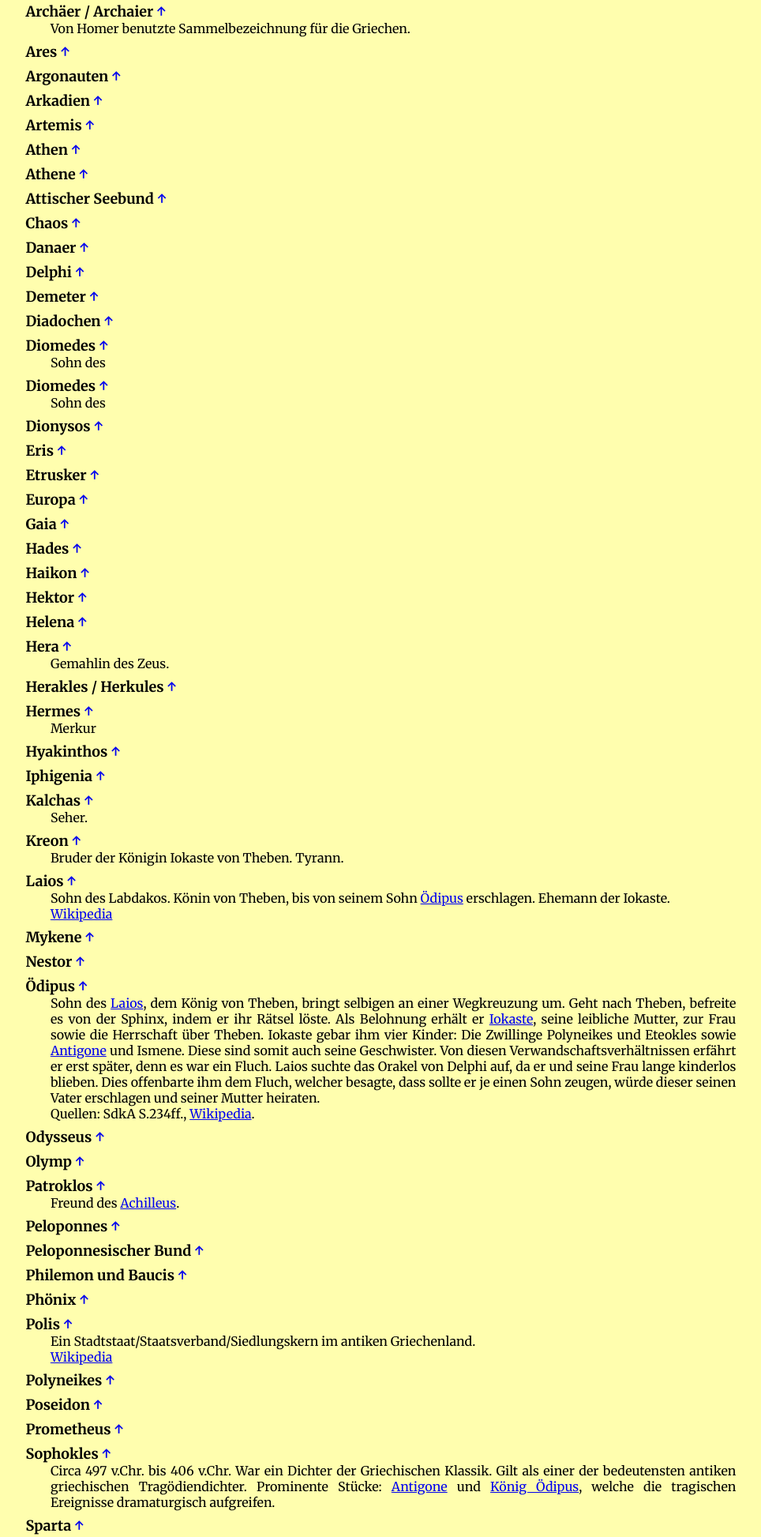
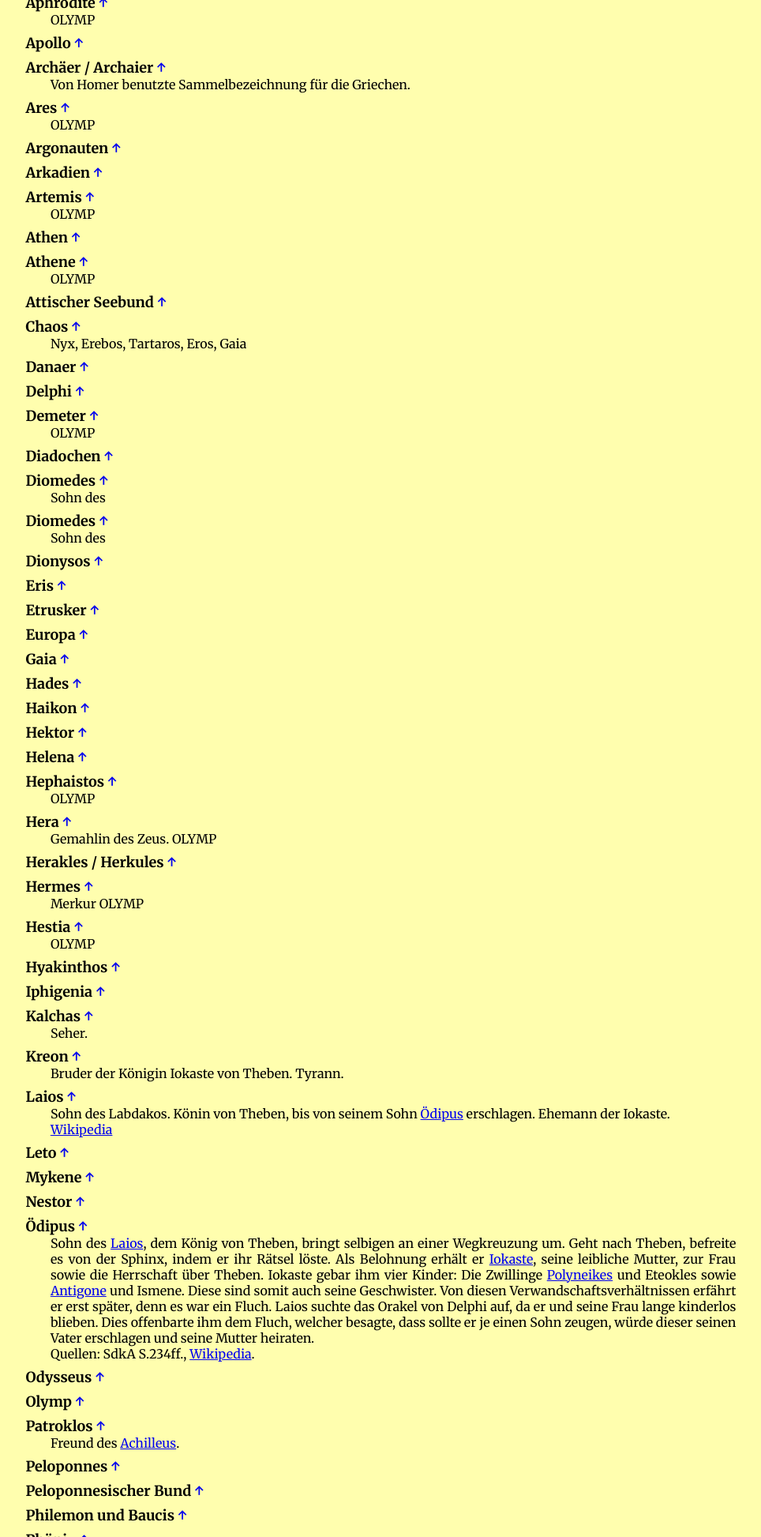
Before and after one commit to hyphenc/griechenglossar, a plain HTML site: page index.html in a window 1280 px wide. Shown: the part 854-2800 px from the top of the page at 79% size, without its empty margins (6-970 px from the left). Drawn offline with Linux system fonts and the light colour scheme.

Commit message:
move inline css to <head>, add more terms

```diff
--- a/index.html
+++ b/index.html
@@ -37,6 +37,12 @@ dd {
 a, a:visited, a:hover, a:active {
 	color: #0000ee;
 }
+dt > a:nth-child(1) {
+	color: black !important;
+}
+dt > a {
+	text-decoration: none;
+}
 		</style>
 	</head>
 	<body>
@@ -57,132 +63,142 @@ a, a:visited, a:hover, a:active {
 		</div>
 		<hr>
 		<div id="data">
-<dt id='AchillesAchilleus'><a href='#AchillesAchilleus' style='text-decoration:none;color:black !important;'>Achilles / Achilleus </a><a href='#top' style='text-decoration:none;'>↑</a></dt>
+<dt id='AchillesAchilleus'><a href='#AchillesAchilleus'>Achilles / Achilleus </a><a href='#top'>↑</a></dt>
 <dd>Sohn des Peleus (deswegen 'der Peleiade' als Zweitname für Achilleus) und der Meeresgöttin Thetis. Bleibt endgültig sterblich als seine Mutter den Versuch aufgibt, das Sterbliche (von väterlicherseits) zu vertilgen. Laut Seher <a href="#Kalchas">Kalchas</a> ist er nötig, um den <a href="#TrojanischerKrieg">Trojanischen Krieg</a> zu gewinnen, zu dieser Zeit ist er neun Jahre alt. Mutter hat Bangen (dass er stirbt), entführt und versteckt ihn in Mädchenkleidern bei König Lykomedes auf Skyros. Wird heimlich Gemahl der Deïdameia. <a href="#Odysseus">Odysseus</a> und <a href="#Diomedes">Diomedes</a> werden geschickt, um ihn in den Krieg zu holen. Mithilfe einer List des Odysseus wird der Untergetauchte entlarvt. Er schließt sich mit seinem Erzieher Phönix und Freund <a href="#Patroklos">Patroklos</a> sowie 50 Schiffen dem griechischen Heer an.<br>Quelle: SdkA S. 320f.</dd>
-<dt id='Agamemnon'><a href='#Agamemnon' style='text-decoration:none;color:black !important;'>Agamemnon </a><a href='#top' style='text-decoration:none;'>↑</a></dt>
+<dt id='Agamemnon'><a href='#Agamemnon'>Agamemnon </a><a href='#top'>↑</a></dt>
 <dd></dd>
-<dt id='Ajax'><a href='#Ajax' style='text-decoration:none;color:black !important;'>Ajax </a><a href='#top' style='text-decoration:none;'>↑</a></dt>
+<dt id='Ajax'><a href='#Ajax'>Ajax </a><a href='#top'>↑</a></dt>
 <dd>Groß</dd>
-<dt id='Ajax'><a href='#Ajax' style='text-decoration:none;color:black !important;'>Ajax </a><a href='#top' style='text-decoration:none;'>↑</a></dt>
+<dt id='Ajax'><a href='#Ajax'>Ajax </a><a href='#top'>↑</a></dt>
 <dd>Klein</dd>
-<dt id='Alexander'><a href='#Alexander' style='text-decoration:none;color:black !important;'>Alexander </a><a href='#top' style='text-decoration:none;'>↑</a></dt>
+<dt id='Alexander'><a href='#Alexander'>Alexander </a><a href='#top'>↑</a></dt>
 <dd>Makedonien</dd>
-<dt id='Äneas'><a href='#Äneas' style='text-decoration:none;color:black !important;'>Äneas </a><a href='#top' style='text-decoration:none;'>↑</a></dt>
+<dt id='Alkmene'><a href='#Alkmene'>Alkmene </a><a href='#top'>↑</a></dt>
+<dd>Mutter des <a href="#HeraklesHerkules">Herakles</a></dd>
+<dt id='Äneas'><a href='#Äneas'>Äneas </a><a href='#top'>↑</a></dt>
 <dd></dd>
-<dt id='Antigone'><a href='#Antigone' style='text-decoration:none;color:black !important;'>Antigone </a><a href='#top' style='text-decoration:none;'>↑</a></dt>
+<dt id='Antigone'><a href='#Antigone'>Antigone </a><a href='#top'>↑</a></dt>
 <dd>Tochter von <a href="#Ödipus">Ödipus</a>.</dd>
-<dt id='Aphrodite'><a href='#Aphrodite' style='text-decoration:none;color:black !important;'>Aphrodite </a><a href='#top' style='text-decoration:none;'>↑</a></dt>
+<dt id='Aphrodite'><a href='#Aphrodite'>Aphrodite </a><a href='#top'>↑</a></dt>
+<dd>OLYMP</dd>
+<dt id='Apollo'><a href='#Apollo'>Apollo </a><a href='#top'>↑</a></dt>
 <dd></dd>
-<dt id='Apollo'><a href='#Apollo' style='text-decoration:none;color:black !important;'>Apollo </a><a href='#top' style='text-decoration:none;'>↑</a></dt>
+<dt id='ArchäerArchaier'><a href='#ArchäerArchaier'>Archäer / Archaier </a><a href='#top'>↑</a></dt>
+<dd>Von Homer benutzte Sammelbezeichnung für die Griechen.</dd>
+<dt id='Ares'><a href='#Ares'>Ares </a><a href='#top'>↑</a></dt>
+<dd>OLYMP</dd>
+<dt id='Argonauten'><a href='#Argonauten'>Argonauten </a><a href='#top'>↑</a></dt>
 <dd></dd>
-<dt id='ArchäerArchaier'><a href='#ArchäerArchaier' style='text-decoration:none;color:black !important;'>Archäer / Archaier </a><a href='#top' style='text-decoration:none;'>↑</a></dt>
-<dd>Von Homer benutzte Sammelbezeichnung für die Griechen.</dd>
-<dt id='Ares'><a href='#Ares' style='text-decoration:none;color:black !important;'>Ares </a><a href='#top' style='text-decoration:none;'>↑</a></dt>
+<dt id='Arkadien'><a href='#Arkadien'>Arkadien </a><a href='#top'>↑</a></dt>
 <dd></dd>
-<dt id='Argonauten'><a href='#Argonauten' style='text-decoration:none;color:black !important;'>Argonauten </a><a href='#top' style='text-decoration:none;'>↑</a></dt>
+<dt id='Artemis'><a href='#Artemis'>Artemis </a><a href='#top'>↑</a></dt>
+<dd>OLYMP</dd>
+<dt id='Athen'><a href='#Athen'>Athen </a><a href='#top'>↑</a></dt>
 <dd></dd>
-<dt id='Arkadien'><a href='#Arkadien' style='text-decoration:none;color:black !important;'>Arkadien </a><a href='#top' style='text-decoration:none;'>↑</a></dt>
+<dt id='Athene'><a href='#Athene'>Athene </a><a href='#top'>↑</a></dt>
+<dd>OLYMP</dd>
+<dt id='AttischerSeebund'><a href='#AttischerSeebund'>Attischer Seebund </a><a href='#top'>↑</a></dt>
 <dd></dd>
-<dt id='Artemis'><a href='#Artemis' style='text-decoration:none;color:black !important;'>Artemis </a><a href='#top' style='text-decoration:none;'>↑</a></dt>
+<dt id='Chaos'><a href='#Chaos'>Chaos </a><a href='#top'>↑</a></dt>
+<dd>Nyx, Erebos, Tartaros, Eros, Gaia</dd>
+<dt id='Danaer'><a href='#Danaer'>Danaer </a><a href='#top'>↑</a></dt>
 <dd></dd>
-<dt id='Athen'><a href='#Athen' style='text-decoration:none;color:black !important;'>Athen </a><a href='#top' style='text-decoration:none;'>↑</a></dt>
+<dt id='Delphi'><a href='#Delphi'>Delphi </a><a href='#top'>↑</a></dt>
 <dd></dd>
-<dt id='Athene'><a href='#Athene' style='text-decoration:none;color:black !important;'>Athene </a><a href='#top' style='text-decoration:none;'>↑</a></dt>
+<dt id='Demeter'><a href='#Demeter'>Demeter </a><a href='#top'>↑</a></dt>
+<dd>OLYMP</dd>
+<dt id='Diadochen'><a href='#Diadochen'>Diadochen </a><a href='#top'>↑</a></dt>
 <dd></dd>
-<dt id='AttischerSeebund'><a href='#AttischerSeebund' style='text-decoration:none;color:black !important;'>Attischer Seebund </a><a href='#top' style='text-decoration:none;'>↑</a></dt>
+<dt id='Diomedes'><a href='#Diomedes'>Diomedes </a><a href='#top'>↑</a></dt>
+<dd>Sohn des</dd>
+<dt id='Diomedes'><a href='#Diomedes'>Diomedes </a><a href='#top'>↑</a></dt>
+<dd>Sohn des</dd>
+<dt id='Dionysos'><a href='#Dionysos'>Dionysos </a><a href='#top'>↑</a></dt>
 <dd></dd>
-<dt id='Chaos'><a href='#Chaos' style='text-decoration:none;color:black !important;'>Chaos </a><a href='#top' style='text-decoration:none;'>↑</a></dt>
+<dt id='Eris'><a href='#Eris'>Eris </a><a href='#top'>↑</a></dt>
 <dd></dd>
-<dt id='Danaer'><a href='#Danaer' style='text-decoration:none;color:black !important;'>Danaer </a><a href='#top' style='text-decoration:none;'>↑</a></dt>
+<dt id='Etrusker'><a href='#Etrusker'>Etrusker </a><a href='#top'>↑</a></dt>
 <dd></dd>
-<dt id='Delphi'><a href='#Delphi' style='text-decoration:none;color:black !important;'>Delphi </a><a href='#top' style='text-decoration:none;'>↑</a></dt>
+<dt id='Europa'><a href='#Europa'>Europa </a><a href='#top'>↑</a></dt>
 <dd></dd>
-<dt id='Demeter'><a href='#Demeter' style='text-decoration:none;color:black !important;'>Demeter </a><a href='#top' style='text-decoration:none;'>↑</a></dt>
+<dt id='Gaia'><a href='#Gaia'>Gaia </a><a href='#top'>↑</a></dt>
 <dd></dd>
-<dt id='Diadochen'><a href='#Diadochen' style='text-decoration:none;color:black !important;'>Diadochen </a><a href='#top' style='text-decoration:none;'>↑</a></dt>
+<dt id='Hades'><a href='#Hades'>Hades </a><a href='#top'>↑</a></dt>
 <dd></dd>
-<dt id='Diomedes'><a href='#Diomedes' style='text-decoration:none;color:black !important;'>Diomedes </a><a href='#top' style='text-decoration:none;'>↑</a></dt>
-<dd>Sohn des</dd>
-<dt id='Diomedes'><a href='#Diomedes' style='text-decoration:none;color:black !important;'>Diomedes </a><a href='#top' style='text-decoration:none;'>↑</a></dt>
-<dd>Sohn des</dd>
-<dt id='Dionysos'><a href='#Dionysos' style='text-decoration:none;color:black !important;'>Dionysos </a><a href='#top' style='text-decoration:none;'>↑</a></dt>
+<dt id='Haikon'><a href='#Haikon'>Haikon </a><a href='#top'>↑</a></dt>
 <dd></dd>
-<dt id='Eris'><a href='#Eris' style='text-decoration:none;color:black !important;'>Eris </a><a href='#top' style='text-decoration:none;'>↑</a></dt>
+<dt id='Hektor'><a href='#Hektor'>Hektor </a><a href='#top'>↑</a></dt>
 <dd></dd>
-<dt id='Etrusker'><a href='#Etrusker' style='text-decoration:none;color:black !important;'>Etrusker </a><a href='#top' style='text-decoration:none;'>↑</a></dt>
+<dt id='Helena'><a href='#Helena'>Helena </a><a href='#top'>↑</a></dt>
 <dd></dd>
-<dt id='Europa'><a href='#Europa' style='text-decoration:none;color:black !important;'>Europa </a><a href='#top' style='text-decoration:none;'>↑</a></dt>
+<dt id='Hephaistos'><a href='#Hephaistos'>Hephaistos </a><a href='#top'>↑</a></dt>
+<dd>OLYMP</dd>
+<dt id='Hera'><a href='#Hera'>Hera </a><a href='#top'>↑</a></dt>
+<dd>Gemahlin des Zeus. OLYMP</dd>
+<dt id='HeraklesHerkules'><a href='#HeraklesHerkules'>Herakles / Herkules </a><a href='#top'>↑</a></dt>
 <dd></dd>
-<dt id='Gaia'><a href='#Gaia' style='text-decoration:none;color:black !important;'>Gaia </a><a href='#top' style='text-decoration:none;'>↑</a></dt>
+<dt id='Hermes'><a href='#Hermes'>Hermes </a><a href='#top'>↑</a></dt>
+<dd>Merkur OLYMP</dd>
+<dt id='Hestia'><a href='#Hestia'>Hestia </a><a href='#top'>↑</a></dt>
+<dd>OLYMP</dd>
+<dt id='Hyakinthos'><a href='#Hyakinthos'>Hyakinthos </a><a href='#top'>↑</a></dt>
 <dd></dd>
-<dt id='Hades'><a href='#Hades' style='text-decoration:none;color:black !important;'>Hades </a><a href='#top' style='text-decoration:none;'>↑</a></dt>
+<dt id='Iphigenia'><a href='#Iphigenia'>Iphigenia </a><a href='#top'>↑</a></dt>
 <dd></dd>
-<dt id='Haikon'><a href='#Haikon' style='text-decoration:none;color:black !important;'>Haikon </a><a href='#top' style='text-decoration:none;'>↑</a></dt>
+<dt id='Kalchas'><a href='#Kalchas'>Kalchas </a><a href='#top'>↑</a></dt>
+<dd>Seher.</dd>
+<dt id='Kreon'><a href='#Kreon'>Kreon </a><a href='#top'>↑</a></dt>
+<dd>Bruder der Königin Iokaste von Theben. Tyrann.</dd>
+<dt id='Laios'><a href='#Laios'>Laios </a><a href='#top'>↑</a></dt>
+<dd>Sohn des Labdakos. Könin von Theben, bis von seinem Sohn <a href="#Ödipus">Ödipus</a> erschlagen. Ehemann der Iokaste.<br><a href="https://de.wikipedia.org/wiki/Laios">Wikipedia</a></dd>
+<dt id='Leto'><a href='#Leto'>Leto </a><a href='#top'>↑</a></dt>
 <dd></dd>
-<dt id='Hektor'><a href='#Hektor' style='text-decoration:none;color:black !important;'>Hektor </a><a href='#top' style='text-decoration:none;'>↑</a></dt>
+<dt id='Mykene'><a href='#Mykene'>Mykene </a><a href='#top'>↑</a></dt>
 <dd></dd>
-<dt id='Helena'><a href='#Helena' style='text-decoration:none;color:black !important;'>Helena </a><a href='#top' style='text-decoration:none;'>↑</a></dt>
+<dt id='Nestor'><a href='#Nestor'>Nestor </a><a href='#top'>↑</a></dt>
 <dd></dd>
-<dt id='Hera'><a href='#Hera' style='text-decoration:none;color:black !important;'>Hera </a><a href='#top' style='text-decoration:none;'>↑</a></dt>
-<dd>Gemahlin des Zeus.</dd>
-<dt id='HeraklesHerkules'><a href='#HeraklesHerkules' style='text-decoration:none;color:black !important;'>Herakles / Herkules </a><a href='#top' style='text-decoration:none;'>↑</a></dt>
+<dt id='Ödipus'><a href='#Ödipus'>Ödipus </a><a href='#top'>↑</a></dt>
+<dd>Sohn des <a href="#Laios">Laios</a>, dem König von Theben, bringt selbigen an einer Wegkreuzung um. Geht nach Theben, befreite es von der Sphinx, indem er ihr Rätsel löste. Als Belohnung erhält er <a href="#Iokaste">Iokaste</a>, seine leibliche Mutter, zur Frau sowie die Herrschaft über Theben. Iokaste gebar ihm vier Kinder: Die Zwillinge <a href="#Polyneikes">Polyneikes</a> und Eteokles sowie <a href="#Antigone">Antigone</a> und Ismene. Diese sind somit auch seine Geschwister. Von diesen Verwandschaftsverhältnissen erfährt er erst später, denn es war ein Fluch. Laios suchte das Orakel von Delphi auf, da er und seine Frau lange kinderlos blieben. Dies offenbarte ihm dem Fluch, welcher besagte, dass sollte er je einen Sohn zeugen, würde dieser seinen Vater erschlagen und seine Mutter heiraten.<br>Quellen: SdkA S.234ff., <a href="https://de.wikipedia.org/wiki/%C3%96dipus">Wikipedia</a>.</dd>
+<dt id='Odysseus'><a href='#Odysseus'>Odysseus </a><a href='#top'>↑</a></dt>
 <dd></dd>
-<dt id='Hermes'><a href='#Hermes' style='text-decoration:none;color:black !important;'>Hermes </a><a href='#top' style='text-decoration:none;'>↑</a></dt>
-<dd>Merkur</dd>
-<dt id='Hyakinthos'><a href='#Hyakinthos' style='text-decoration:none;color:black !important;'>Hyakinthos </a><a href='#top' style='text-decoration:none;'>↑</a></dt>
+<dt id='Olymp'><a href='#Olymp'>Olymp </a><a href='#top'>↑</a></dt>
 <dd></dd>
-<dt id='Iphigenia'><a href='#Iphigenia' style='text-decoration:none;color:black !important;'>Iphigenia </a><a href='#top' style='text-decoration:none;'>↑</a></dt>
+<dt id='Patroklos'><a href='#Patroklos'>Patroklos </a><a href='#top'>↑</a></dt>
+<dd>Freund des <a href="#AchillesAchilleus">Achilleus</a>.</dd>
+<dt id='Peloponnes'><a href='#Peloponnes'>Peloponnes </a><a href='#top'>↑</a></dt>
 <dd></dd>
-<dt id='Kalchas'><a href='#Kalchas' style='text-decoration:none;color:black !important;'>Kalchas </a><a href='#top' style='text-decoration:none;'>↑</a></dt>
-<dd>Seher.</dd>
-<dt id='Kreon'><a href='#Kreon' style='text-decoration:none;color:black !important;'>Kreon </a><a href='#top' style='text-decoration:none;'>↑</a></dt>
-<dd>Bruder der Königin Iokaste von Theben. Tyrann.</dd>
-<dt id='Laios'><a href='#Laios' style='text-decoration:none;color:black !important;'>Laios </a><a href='#top' style='text-decoration:none;'>↑</a></dt>
-<dd>Sohn des Labdakos. Könin von Theben, bis von seinem Sohn <a href="#Ödipus">Ödipus</a> erschlagen. Ehemann der Iokaste.<br><a href="https://de.wikipedia.org/wiki/Laios">Wikipedia</a></dd>
-<dt id='Mykene'><a href='#Mykene' style='text-decoration:none;color:black !important;'>Mykene </a><a href='#top' style='text-decoration:none;'>↑</a></dt>
+<dt id='PeloponnesischerBund'><a href='#PeloponnesischerBund'>Peloponnesischer Bund </a><a href='#top'>↑</a></dt>
 <dd></dd>
-<dt id='Nestor'><a href='#Nestor' style='text-decoration:none;color:black !important;'>Nestor </a><a href='#top' style='text-decoration:none;'>↑</a></dt>
+<dt id='PhilemonundBaucis'><a href='#PhilemonundBaucis'>Philemon und Baucis </a><a href='#top'>↑</a></dt>
 <dd></dd>
-<dt id='Ödipus'><a href='#Ödipus' style='text-decoration:none;color:black !important;'>Ödipus </a><a href='#top' style='text-decoration:none;'>↑</a></dt>
-<dd>Sohn des <a href="#Laios">Laios</a>, dem König von Theben, bringt selbigen an einer Wegkreuzung um. Geht nach Theben, befreite es von der Sphinx, indem er ihr Rätsel löste. Als Belohnung erhält er <a href="#Iokaste">Iokaste</a>, seine leibliche Mutter, zur Frau sowie die Herrschaft über Theben. Iokaste gebar ihm vier Kinder: Die Zwillinge Polyneikes und Eteokles sowie <a href="#Antigone">Antigone</a> und Ismene. Diese sind somit auch seine Geschwister. Von diesen Verwandschaftsverhältnissen erfährt er erst später, denn es war ein Fluch. Laios suchte das Orakel von Delphi auf, da er und seine Frau lange kinderlos blieben. Dies offenbarte ihm dem Fluch, welcher besagte, dass sollte er je einen Sohn zeugen, würde dieser seinen Vater erschlagen und seiner Mutter heiraten.<br>Quellen: SdkA S.234ff., <a href="https://de.wikipedia.org/wiki/%C3%96dipus">Wikipedia</a>.</dd>
-<dt id='Odysseus'><a href='#Odysseus' style='text-decoration:none;color:black !important;'>Odysseus </a><a href='#top' style='text-decoration:none;'>↑</a></dt>
+<dt id='Phönix'><a href='#Phönix'>Phönix </a><a href='#top'>↑</a></dt>
 <dd></dd>
-<dt id='Olymp'><a href='#Olymp' style='text-decoration:none;color:black !important;'>Olymp </a><a href='#top' style='text-decoration:none;'>↑</a></dt>
+<dt id='Polis'><a href='#Polis'>Polis </a><a href='#top'>↑</a></dt>
+<dd>Ein Stadtstaat/Staatsverband/Siedlungskern im antiken Griechenland.<br><a href="https://de.wikipedia.org/wiki/Polis">Wikipedia</a></dd>
+<dt id='Polyneikes'><a href='#Polyneikes'>Polyneikes </a><a href='#top'>↑</a></dt>
 <dd></dd>
-<dt id='Patroklos'><a href='#Patroklos' style='text-decoration:none;color:black !important;'>Patroklos </a><a href='#top' style='text-decoration:none;'>↑</a></dt>
-<dd>Freund des <a href="#AchillesAchilleus">Achilleus</a>.</dd>
-<dt id='Peloponnes'><a href='#Peloponnes' style='text-decoration:none;color:black !important;'>Peloponnes </a><a href='#top' style='text-decoration:none;'>↑</a></dt>
+<dt id='Poseidon'><a href='#Poseidon'>Poseidon </a><a href='#top'>↑</a></dt>
 <dd></dd>
-<dt id='PeloponnesischerBund'><a href='#PeloponnesischerBund' style='text-decoration:none;color:black !important;'>Peloponnesischer Bund </a><a href='#top' style='text-decoration:none;'>↑</a></dt>
+<dt id='Prometheus'><a href='#Prometheus'>Prometheus </a><a href='#top'>↑</a></dt>
 <dd></dd>
-<dt id='PhilemonundBaucis'><a href='#PhilemonundBaucis' style='text-decoration:none;color:black !important;'>Philemon und Baucis </a><a href='#top' style='text-decoration:none;'>↑</a></dt>
+<dt id='Sophokles'><a href='#Sophokles'>Sophokles </a><a href='#top'>↑</a></dt>
+<dd>Circa 497 v.Chr. bis 406 v.Chr. War ein Dichter der Griechischen Klassik. Gilt als einer der bedeutensten antiken griechischen Tragödiendichter. Prominente Stücke: <a href="#Antigone">Antigone</a> und <a href="#Ödipus">König Ödipus</a>, welche die tragischen Ereignisse dramaturgisch aufgreifen.</dd>
+<dt id='Sparta'><a href='#Sparta'>Sparta </a><a href='#top'>↑</a></dt>
 <dd></dd>
-<dt id='Phönix'><a href='#Phönix' style='text-decoration:none;color:black !important;'>Phönix </a><a href='#top' style='text-decoration:none;'>↑</a></dt>
+<dt id='Telemachos'><a href='#Telemachos'>Telemachos </a><a href='#top'>↑</a></dt>
 <dd></dd>
-<dt id='Polis'><a href='#Polis' style='text-decoration:none;color:black !important;'>Polis </a><a href='#top' style='text-decoration:none;'>↑</a></dt>
-<dd>Ein Stadtstaat/Staatsverband/Siedlungskern im antiken Griechenland.<br><a href="https://de.wikipedia.org/wiki/Polis">Wikipedia</a></dd>
-<dt id='Polyneikes'><a href='#Polyneikes' style='text-decoration:none;color:black !important;'>Polyneikes </a><a href='#top' style='text-decoration:none;'>↑</a></dt>
+<dt id='Theben'><a href='#Theben'>Theben </a><a href='#top'>↑</a></dt>
 <dd></dd>
-<dt id='Poseidon'><a href='#Poseidon' style='text-decoration:none;color:black !important;'>Poseidon </a><a href='#top' style='text-decoration:none;'>↑</a></dt>
+<dt id='Thetis'><a href='#Thetis'>Thetis </a><a href='#top'>↑</a></dt>
+<dd> https://de.wikipedia.org/wiki/Thetis_(Mythologie)</dd>
+<dt id='Titanen'><a href='#Titanen'>Titanen </a><a href='#top'>↑</a></dt>
 <dd></dd>
-<dt id='Prometheus'><a href='#Prometheus' style='text-decoration:none;color:black !important;'>Prometheus </a><a href='#top' style='text-decoration:none;'>↑</a></dt>
+<dt id='TrojanischerKrieg'><a href='#TrojanischerKrieg'>Trojanischer Krieg </a><a href='#top'>↑</a></dt>
+<dd>Kurzfassung:</dd>
+<dt id='Zentauren'><a href='#Zentauren'>Zentauren </a><a href='#top'>↑</a></dt>
 <dd></dd>
-<dt id='Sophokles'><a href='#Sophokles' style='text-decoration:none;color:black !important;'>Sophokles </a><a href='#top' style='text-decoration:none;'>↑</a></dt>
-<dd>Circa 497 v.Chr. bis 406 v.Chr. War ein Dichter der Griechischen Klassik. Gilt als einer der bedeutensten antiken griechischen Tragödiendichter. Prominente Stücke: <a href="#Antigone">Antigone</a> und <a href="#Ödipus">König Ödipus</a>, welche die tragischen Ereignisse dramaturgisch aufgreifen.</dd>
-<dt id='Sparta'><a href='#Sparta' style='text-decoration:none;color:black !important;'>Sparta </a><a href='#top' style='text-decoration:none;'>↑</a></dt>
+<dt id='Zeus'><a href='#Zeus'>Zeus </a><a href='#top'>↑</a></dt>
 <dd></dd>
-<dt id='Telemachos'><a href='#Telemachos' style='text-decoration:none;color:black !important;'>Telemachos </a><a href='#top' style='text-decoration:none;'>↑</a></dt>
-<dd></dd>
-<dt id='Theben'><a href='#Theben' style='text-decoration:none;color:black !important;'>Theben </a><a href='#top' style='text-decoration:none;'>↑</a></dt>
-<dd></dd>
-<dt id='Titanen'><a href='#Titanen' style='text-decoration:none;color:black !important;'>Titanen </a><a href='#top' style='text-decoration:none;'>↑</a></dt>
-<dd></dd>
-<dt id='TrojanischerKrieg'><a href='#TrojanischerKrieg' style='text-decoration:none;color:black !important;'>Trojanischer Krieg </a><a href='#top' style='text-decoration:none;'>↑</a></dt>
-<dd>Kurzfassung:</dd>
-<dt id='Zentauren'><a href='#Zentauren' style='text-decoration:none;color:black !important;'>Zentauren </a><a href='#top' style='text-decoration:none;'>↑</a></dt>
-<dd></dd>
-<dt id='Zeus'><a href='#Zeus' style='text-decoration:none;color:black !important;'>Zeus </a><a href='#top' style='text-decoration:none;'>↑</a></dt>
-<dd></dd>
-<dt id='Zyklopen'><a href='#Zyklopen' style='text-decoration:none;color:black !important;'>Zyklopen </a><a href='#top' style='text-decoration:none;'>↑</a></dt>
+<dt id='Zyklopen'><a href='#Zyklopen'>Zyklopen </a><a href='#top'>↑</a></dt>
 <dd></dd>
 </div></body></html>
```
Also changed, not shown: dataset.csv (+14 -9 lines), 1 other file.
